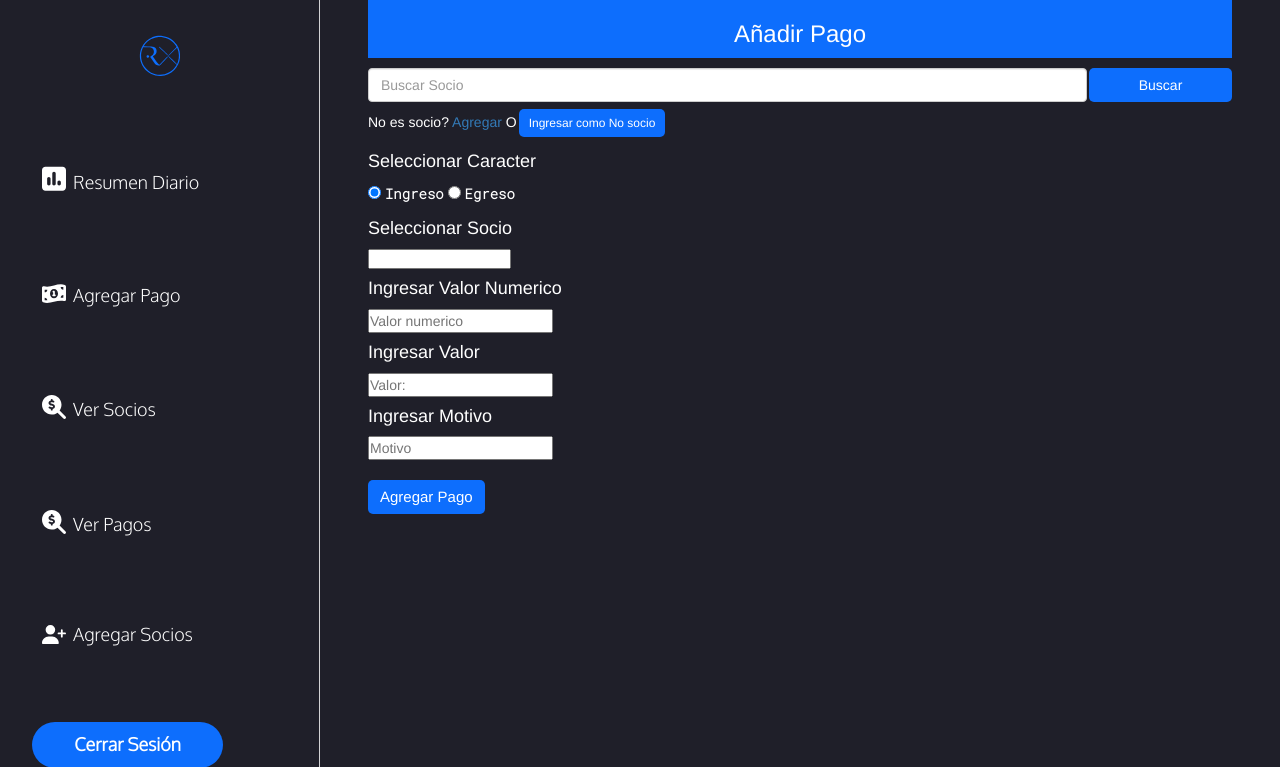
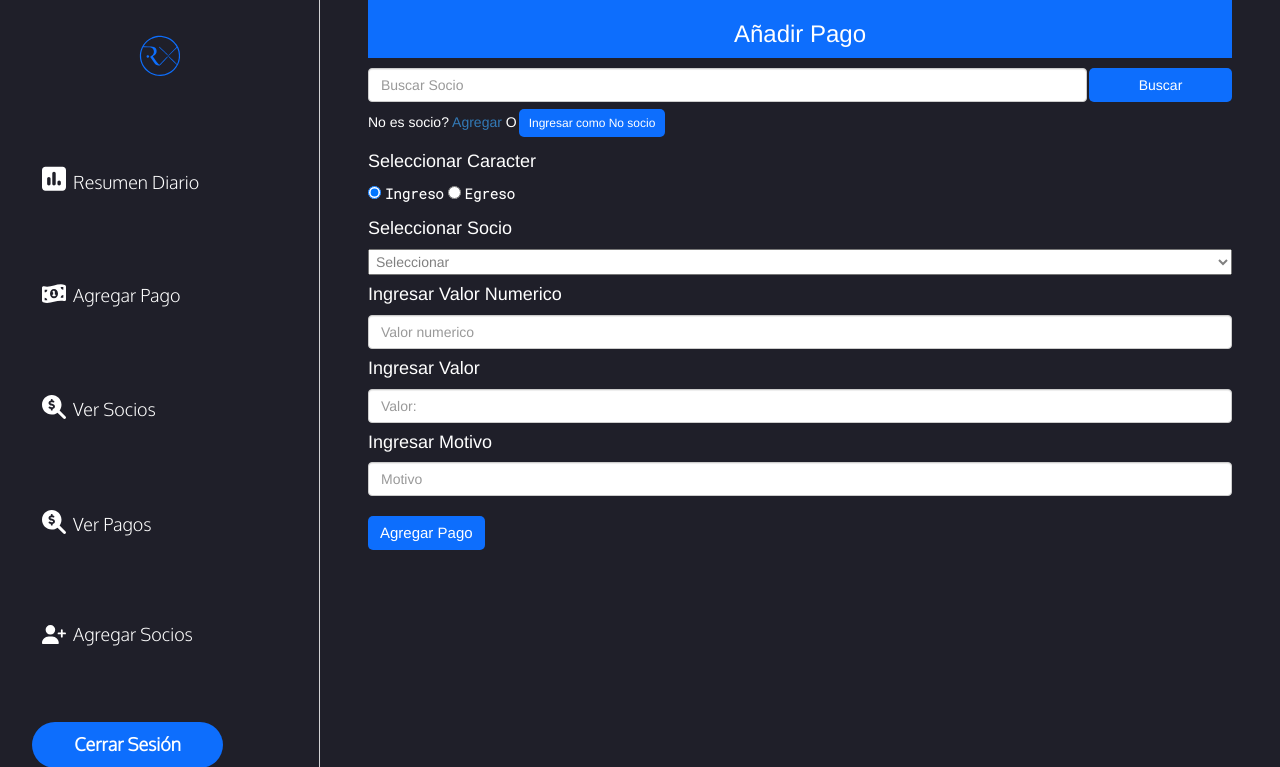
Before and after one commit to SantiagoJCuria/reides, a PHP site: page /pagos/agregar_pago.php in a window 1280 px wide. Shown: the top 767 px of the page. Run offline with PHP 8.4, Linux system fonts and the light colour scheme; a user stored in the database is signed in; data comes from the database, SQL or seed files in the repository; data that the repository does not hold is empty.

Commit message:
Problemas con estructura

```diff
--- a/pagos/agregar_pago.php
+++ b/pagos/agregar_pago.php
@@ -148,7 +148,7 @@ $frm = $_POST;
                     <label class="form-check-label" for="Egreso">Egreso</label>
                     <?php if($socio != "Nosocio") : ?>
                     <h4>Seleccionar Socio</h4>
-                    <select id="id_socio" name="id_socio" required="true">
+                    <select class="form-select" id="id_socio" name="id_socio" required="true">
                     <option value="">Seleccionar</option>
                     <?php
                     $sql= "SELECT * from socios";
@@ -173,14 +173,14 @@ $frm = $_POST;
                 </select>
                 <?php endif; ?>  <?php if($socio == "Nosocio") : ?>
                 <h4>Ingresar Nombre</h4>
-                <input type="text" id="nombre" name="nombre" placeholder="Nombre:"></input></p>
+                <input class="form-control form-control-sm" type="text" id="nombre" name="nombre" placeholder="Nombre:"></input></p>
                 <?php endif; ?>
                 <h4>Ingresar Valor Numerico</h4>
-                <input type="number" id="valor_num" name="valor_num" required="true" placeholder="Valor numerico" step=".01"></input></p>
+                <input class="form-control form-control-sm" type="number" id="valor_num" name="valor_num" required="true" placeholder="Valor numerico" step=".01"></input></p>
                 <h4>Ingresar Valor</h4>
-                <input type="text" id="valor" name="valor" placeholder="Valor:"></input></p>
+                <input class="form-control form-control-sm" type="text" id="valor" name="valor" placeholder="Valor:"></input></p>
                 <h4>Ingresar Motivo</h4>
-                <input type="text" id="motivo" name="motivo" required="true" placeholder="Motivo"></input></p>
+                <input class="form-control form-control-sm" type="text" id="motivo" name="motivo" required="true" placeholder="Motivo"></input></p>
                 <button class="btn boton" type="submit" id="submit" name="submit">Agregar Pago</button>
             </form>
 
--- a/style.css
+++ b/style.css
@@ -180,3 +180,8 @@ label{
     margin-top: 10px;
     font-size: 1.5rem;
 }
+.principal--add-pay select{
+    width: 100%;
+    color: grey;
+    padding: 3px;
+}
```
